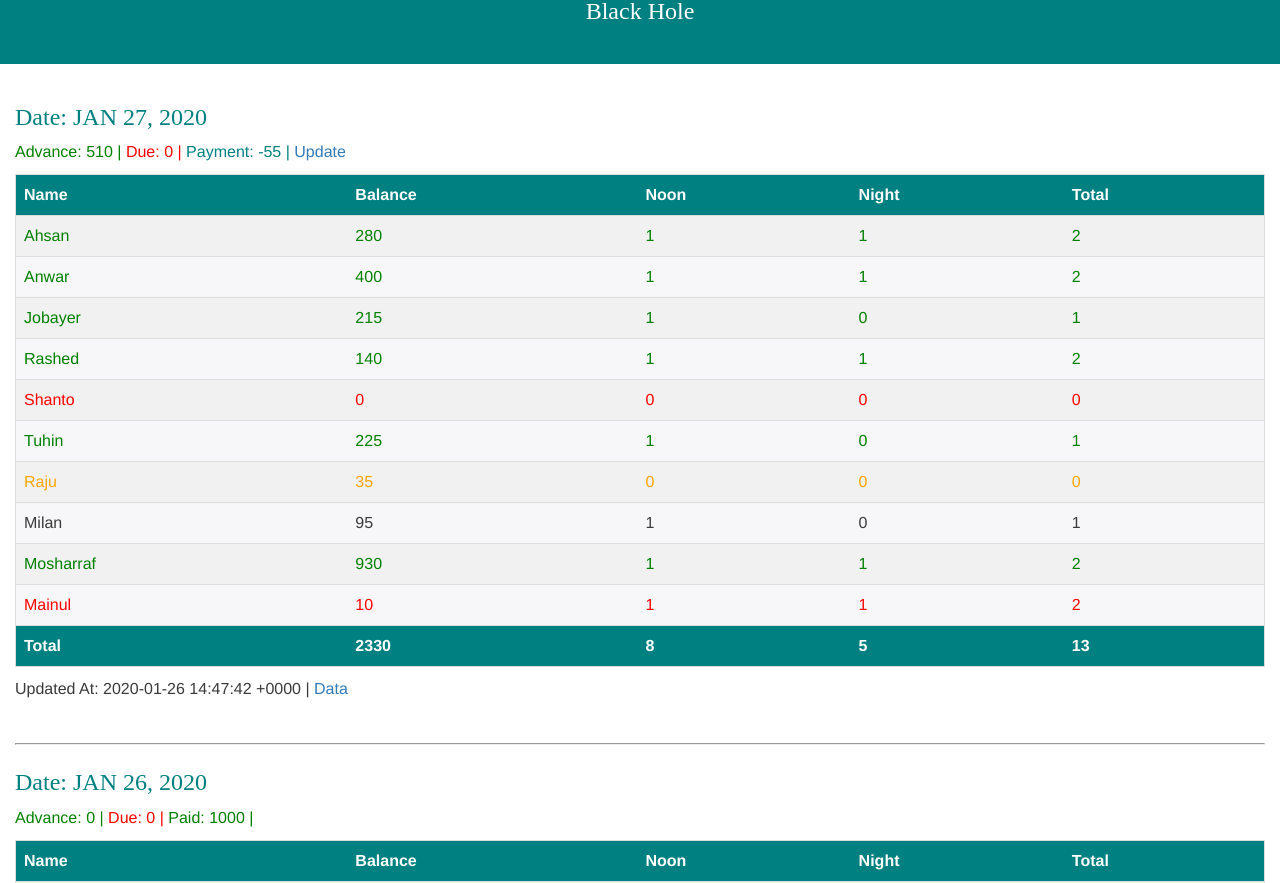
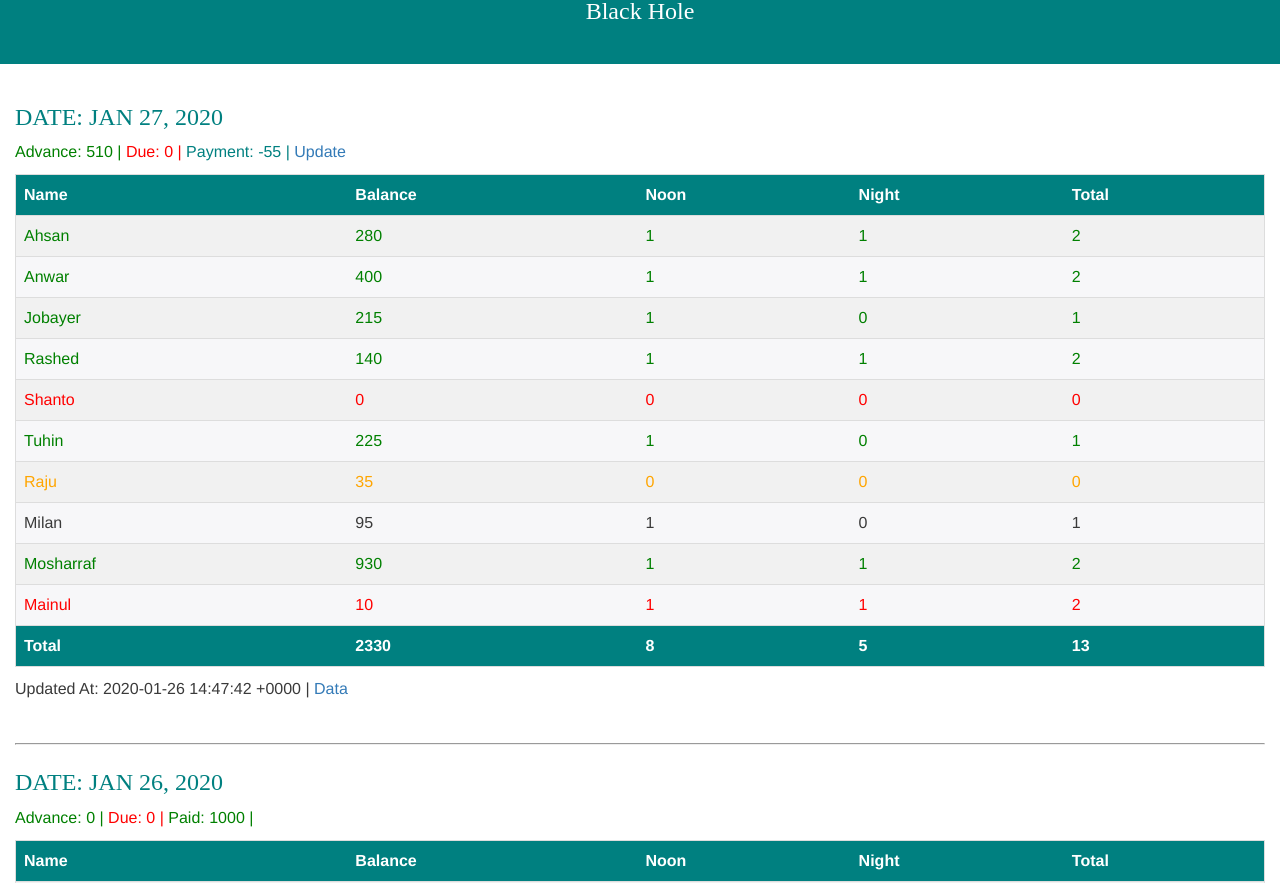
Before and after one commit to coderanwar/meals, a Jekyll site: the page built from index.html, in a window 1280 px wide. Shown: the part 120-1003 px from the top of the page. Built offline with Jekyll 4.4.1, drawn with Linux system fonts in a browser that asks for light colours.

Commit message:
update theme

```diff
--- a/index.html
+++ b/index.html
@@ -6,7 +6,7 @@ color: "white"
 ---
 {% assign meal_counter = 1 %}
 {% for meal in site.data.meals %}
-    <h3 style="color:{{page.theme-color}};font-family: 'Satisfy', cursive;">Date: {{ meal.Date | date: "%b %-d, %Y" | upcase }}</h3>
+    <h3 style="color:{{page.theme-color}};font-family: 'Satisfy', cursive;">DATE: {{ meal.Date | date: "%b %-d, %Y" | upcase }}</h3>
     <p style="color:{{page.theme-color}};">
         <span style="color: green;">Advance: {{ meal.Advance }} | </span>
         <span style="color: red;">Due: {{ meal.Due }} | </span>
```
